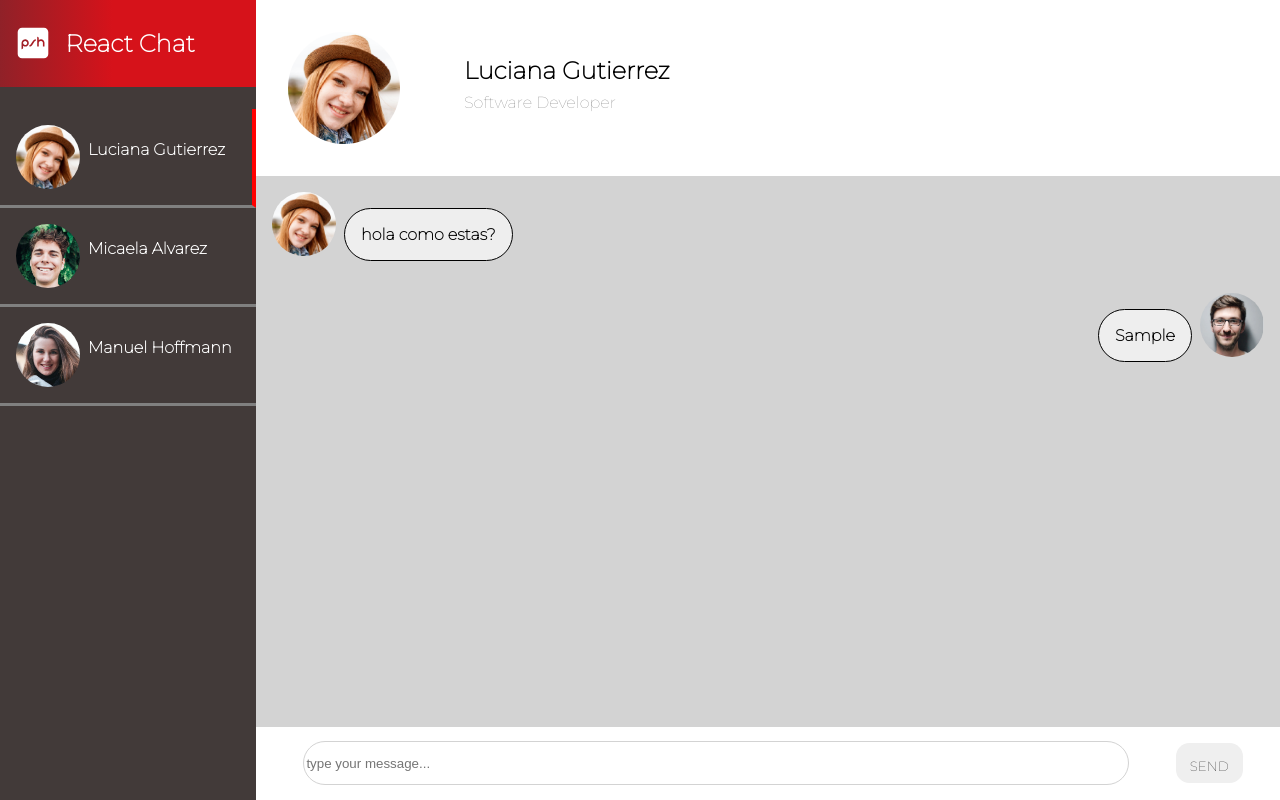
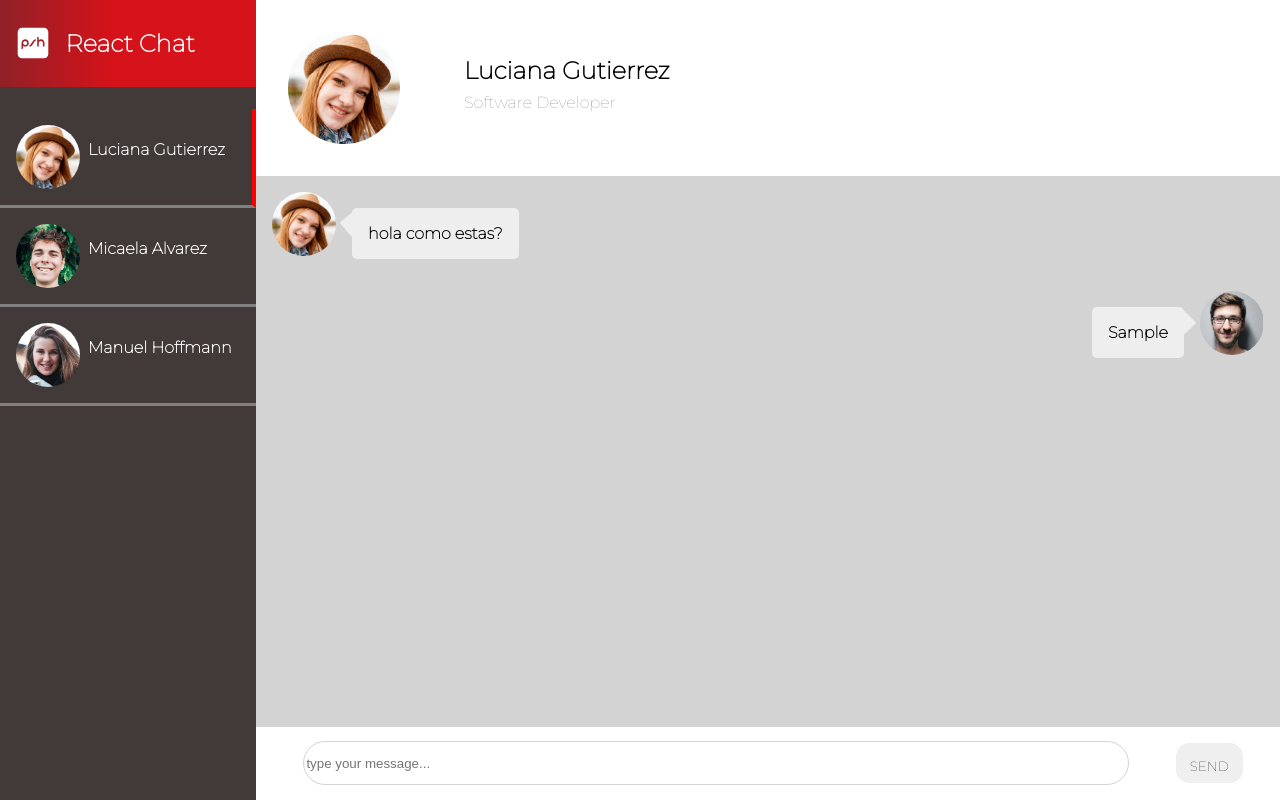
Before and after one commit to joaquinbian/challenge-psh, a React (Create React App) app: page / in a window 1280 px wide. Both pictures are taken after typing "Sample" into the empty fields and a click on the button "SEND". Built offline with nearby package versions, Linux system fonts and the light colour scheme.

Commit message:
message detail

```diff
--- a/src/components/message/Message.jsx
+++ b/src/components/message/Message.jsx
@@ -4,13 +4,13 @@ import "./message.scss";
 const Message = ({ msj, img, msjReceived }) => {
   return (
     <div className="msj">
-      <div className="messageContainer">
+      <div className="messageContainer arrow-left">
         <img src={img} />
         <p>{msj}</p>
       </div>
       {msjReceived &&
         msjReceived.map(({ msj, user }, i) => (
-          <div key={i} className="msjUser">
+          <div key={i} className="msjUser arrow-right">
             <img src={user.img} />
             <p>{msj}</p>
           </div>
--- a/src/components/message/message.scss
+++ b/src/components/message/message.scss
@@ -2,52 +2,71 @@
   height: auto;
   width: auto;
   overflow: hidden;
+  // position: relative;
   white-space: normal;
-  // color: red;
   font-weight: bold;
   max-width: 40%;
   padding: 1em;
   margin-top: 1em;
   background-color: #eee;
-  border-radius: 50px;
-  border: 1px black solid;
+  border-radius: 5px;
+}
+
+@mixin msjContainers {
+  display: flex;
+  position: relative;
+  margin: 1em;
+  img {
+    width: 4em;
+    height: 4em;
+    border-radius: 50%;
+  }
 }
 
 .mjs {
   width: auto;
 }
 .messageContainer {
-  //   background-color: honeydew;
-  display: flex;
-  // width: auto;
-  margin: 1em;
-  img {
-    width: 4em;
-    height: 4em;
-    border-radius: 50%;
-  }
+  @include msjContainers();
   p {
     @include text();
-    margin-left: 0.5em;
+    margin-left: 1em;
   }
+}
+.messageContainer.arrow-left::after {
+  content: " ";
+  position: absolute;
+  //
+  left: 4.5em;
+  top: 22px;
+  border-top: 5px solid transparent;
+  border-right: 5px solid transparent;
+  border-bottom: 15px solid #eee;
+  border-left: 15px solid #eee;
+  transform: rotate(50deg);
 }
 
 .msjUser {
-  display: flex;
-  //   justify-content: flex-end;
+  @include msjContainers();
   flex-direction: row-reverse;
-  margin: 1em;
-  img {
-    width: 4em;
-    height: 4em;
-    border-radius: 50%;
-  }
   p {
     @include text();
     overflow-wrap: break-word;
-    margin-right: 0.5em;
+    margin-right: 1em;
 
     // overflow: hidden;
     white-space: normal;
   }
 }
+.msjUser.arrow-right ::after {
+  content: " ";
+  position: absolute;
+  //
+  right: 4.6em;
+  top: 21px;
+  border-top: 15px solid #eee;
+  border-right: 15px solid #eee;
+  border-bottom: 10px solid transparent;
+  border-left: 5px solid transparent;
+  transform: rotate(45deg);
+}
```
